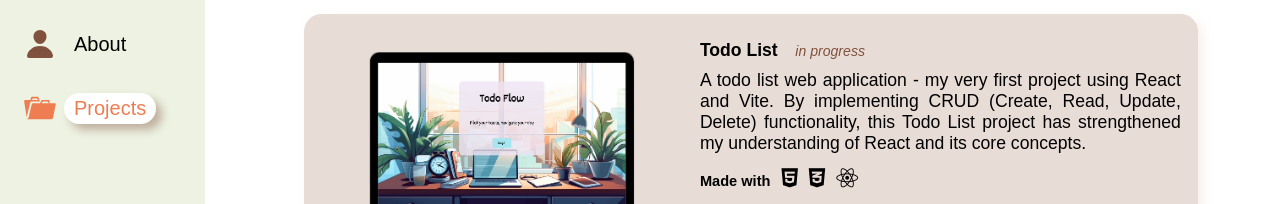
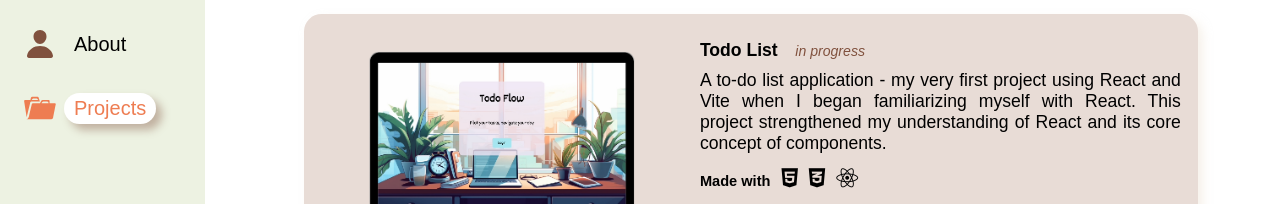
Before and after one commit to kimanh188/Portfolio, a React (Vite) app: page /projects in a window 1280 px wide. Shown: the part 268-472 px from the top of the page. Built offline with nearby package versions, Linux system fonts and the light colour scheme; a web font is replaced by a local one.

Commit message:
Edited pro-Description1

```diff
--- a/src/components/ProjectSlider/ProjectCard/project1.component.jsx
+++ b/src/components/ProjectSlider/ProjectCard/project1.component.jsx
@@ -9,7 +9,7 @@ export function Project1() {
       imgSrc={"project1-mockup.png"}
       projectName={"Todo List"}
       projectDescription={
-        "A todo list web application - my very first project using React and Vite. By implementing CRUD (Create, Read, Update, Delete) functionality, this Todo List project has strengthened my understanding of React and its core concepts."
+        "A to-do list application - my very first project using React and Vite when I began familiarizing myself with React. This project strengthened my understanding of React and its core concept of components."
       }
       projectTechIcons={projectTechIcons1.map((iconClass, index) => (
         <i key={index} className={`fa-brands ${iconClass}`} />
```
